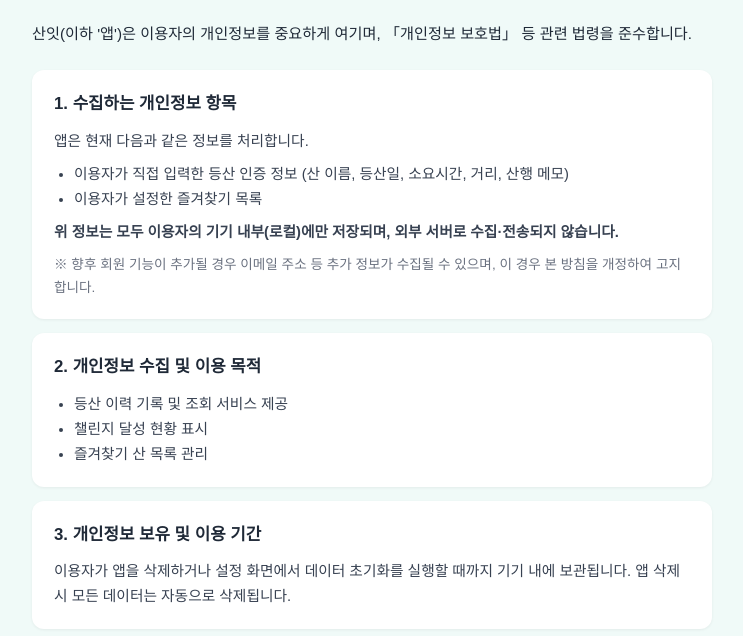
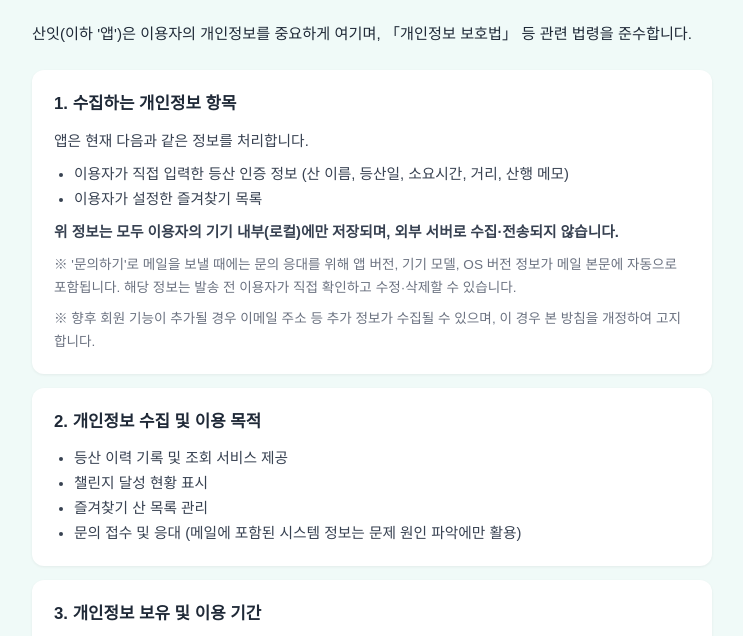
Before and after one commit to mogabi/sanit-policy, a plain HTML site: page index.html in a window 1280 px wide. Shown: the part 106-742 px from the top of the page, without its empty margins (268-1011 px from the left). Drawn offline with Linux system fonts and the light colour scheme.

Commit message:
Update index.html

```diff
--- a/index.html
+++ b/index.html
@@ -57,6 +57,7 @@
       <li>이용자가 설정한 즐겨찾기 목록</li>
     </ul>
     <p><strong>위 정보는 모두 이용자의 기기 내부(로컬)에만 저장되며, 외부 서버로 수집·전송되지 않습니다.</strong></p>
+    <p class="note">※ '문의하기'로 메일을 보낼 때에는 문의 응대를 위해 앱 버전, 기기 모델, OS 버전 정보가 메일 본문에 자동으로 포함됩니다. 해당 정보는 발송 전 이용자가 직접 확인하고 수정·삭제할 수 있습니다.</p>
     <p class="note">※ 향후 회원 기능이 추가될 경우 이메일 주소 등 추가 정보가 수집될 수 있으며, 이 경우 본 방침을 개정하여 고지합니다.</p>
   </section>
 
@@ -66,6 +67,7 @@
       <li>등산 이력 기록 및 조회 서비스 제공</li>
       <li>챌린지 달성 현황 표시</li>
       <li>즐겨찾기 산 목록 관리</li>
+      <li>문의 접수 및 응대 (메일에 포함된 시스템 정보는 문제 원인 파악에만 활용)</li>
     </ul>
   </section>
 
```
